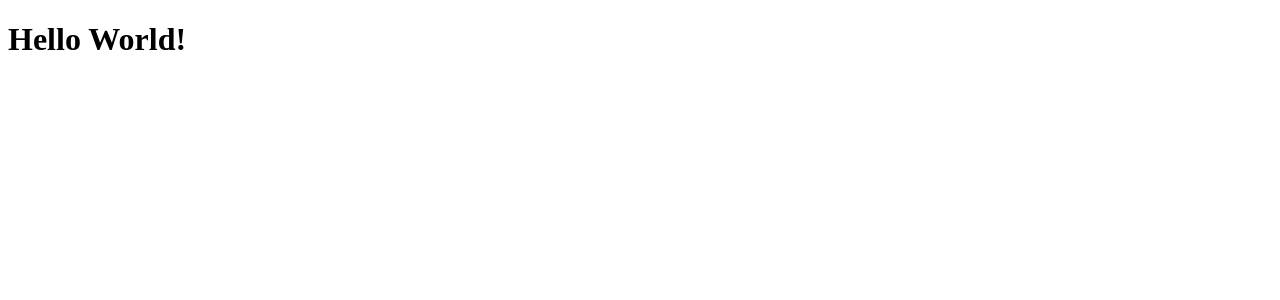
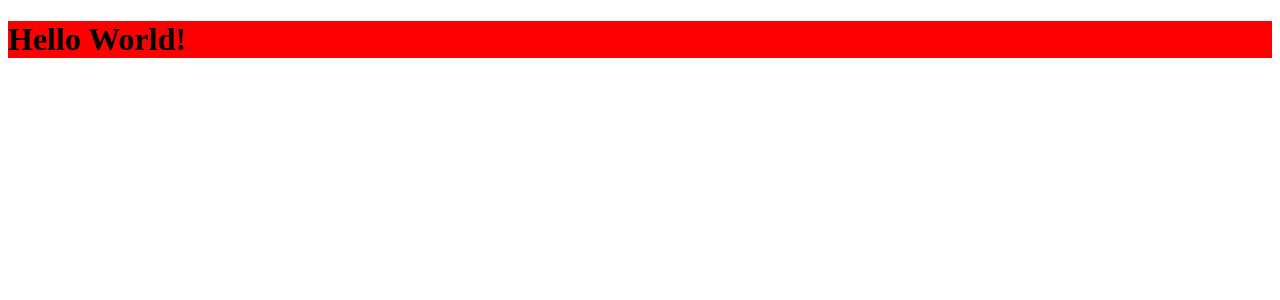
Before and after one commit to StephanieGuimaraes/KeepNotes, a React (Vite) app in the folder KeepNotes/: page / in a window 1280 px wide. Shown: the top 300 px of the page. Built offline with nearby package versions, Linux system fonts and the light colour scheme.

Commit message:
feat: inicialization of the css styles

```diff
--- a/KeepNotes/package.json
+++ b/KeepNotes/package.json
@@ -11,7 +11,8 @@
   },
   "dependencies": {
     "react": "^18.2.0",
-    "react-dom": "^18.2.0"
+    "react-dom": "^18.2.0",
+    "styled-components": "^6.1.8"
   },
   "devDependencies": {
     "@types/react": "^18.2.66",
--- a/KeepNotes/src/main.tsx
+++ b/KeepNotes/src/main.tsx
@@ -1,6 +1,6 @@
 import React from 'react'
 import ReactDOM from 'react-dom/client'
-import {Details} from './pages/Details.tsx'
+import {Details} from './pages/Details'
 
 
 ReactDOM.createRoot(document.getElementById('root')!).render(
--- a/KeepNotes/src/pages/Details.tsx
+++ /dev/null
@@ -1,8 +0,0 @@
-export function Details() {
-
-  return (
-    <>
-      <h1>Hello World!</h1>
-    </>
-  )
-}
--- /dev/null
+++ b/KeepNotes/src/pages/Details/index.tsx
@@ -0,0 +1,10 @@
+
+import { Container } from './styles';
+
+export function Details() {
+  return (
+    <Container>
+      <h1>Hello World!</h1>
+    </Container>
+  );
+}
--- /dev/null
+++ b/KeepNotes/src/pages/Details/styles.tsx
@@ -0,0 +1,5 @@
+import styled from 'styled-components';
+
+export const Container = styled.div `
+    background: red;
+`;
```
Also changed, not shown: 1 other file (tests, documents, lock files or other folders).
